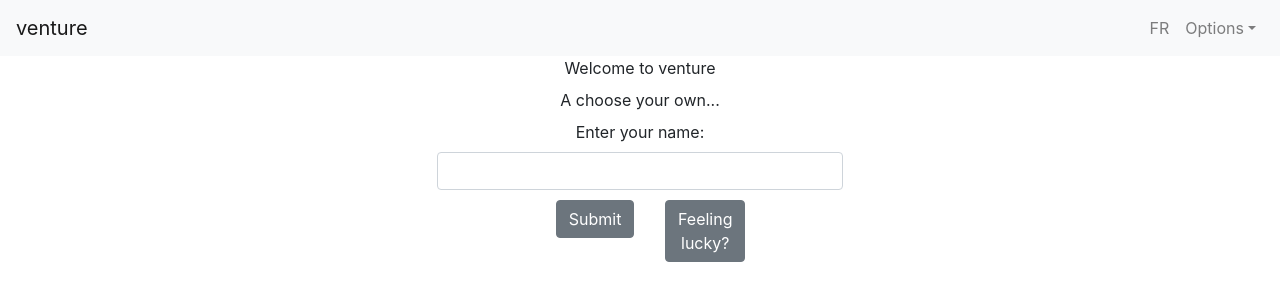
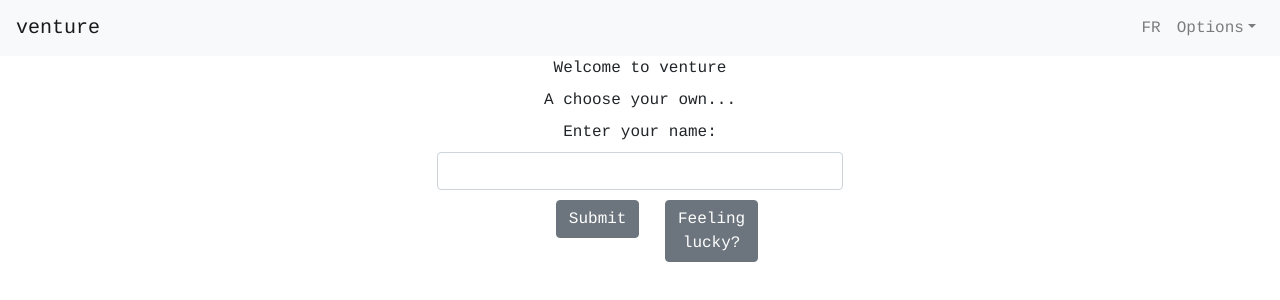
Before and after one commit to girlslearningcodeyul/frontend-venture, a React (Create React App) app: page / in a window 1280 px wide. Shown: the top 300 px of the page. Built offline with nearby package versions, Linux system fonts and the light colour scheme.

Commit message:
font update

```diff
--- a/src/App.css
+++ b/src/App.css
@@ -1,10 +1,15 @@
 
 .priceContainer, .introContainer, .foodContainer, .funContainer, .choicesContainer {
   text-align: center;
+  font-family: "courier";
+
 }
-
+.introDiv{
+  font-family: "courier";
+}
 button.btn.btn-secondary {
   margin:10px;
+  font-family: "courier";
 }
 
 img{
--- a/src/Food.js
+++ b/src/Food.js
@@ -63,7 +63,7 @@ class Content extends Component {
 
                 <div className="foodContainer">
                     <Col sm="12" md={{ size: 8, offset: 2 }}>
-                        <Label>{this.props.username}, A choose your food</Label>
+                        <Label>{this.props.username}A choose your food</Label>
                     </Col>
                     <Col sm="12" md={{ size: 8, offset: 2 }}>
                         <Label>Hungry for?</Label>
--- a/src/Intro.js
+++ b/src/Intro.js
@@ -61,7 +61,7 @@ class Content extends Component {
 
     render() {
         return (
-            <div>
+            <div className = "introDiv">
                 <Navbar color="light" light expand="md">
                     <NavbarBrand href="/">venture</NavbarBrand>
                     <NavbarToggler onClick={this.toggle} />
```
Also changed, not shown: 2 other files (tests, documents, lock files or other folders).
